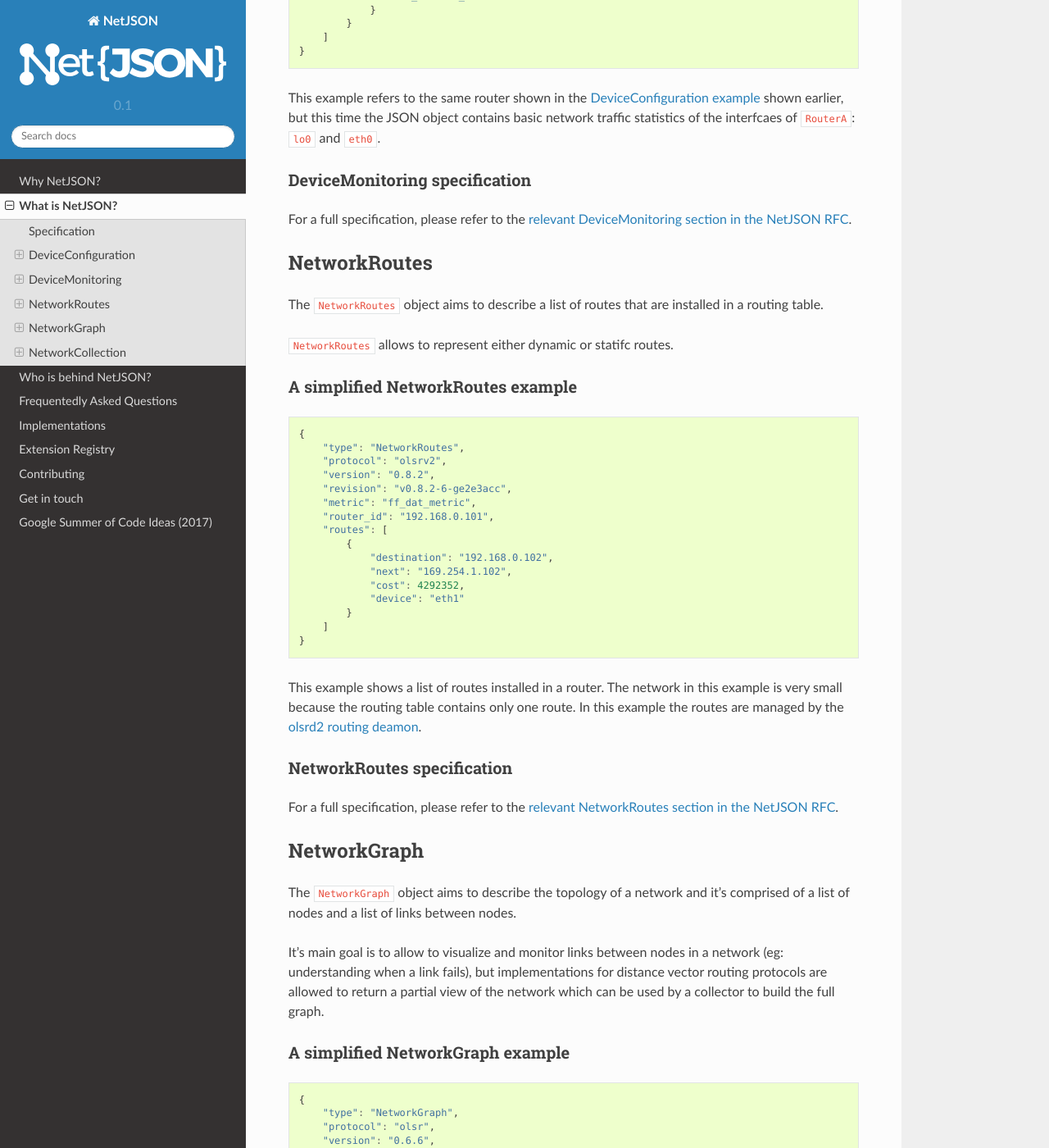
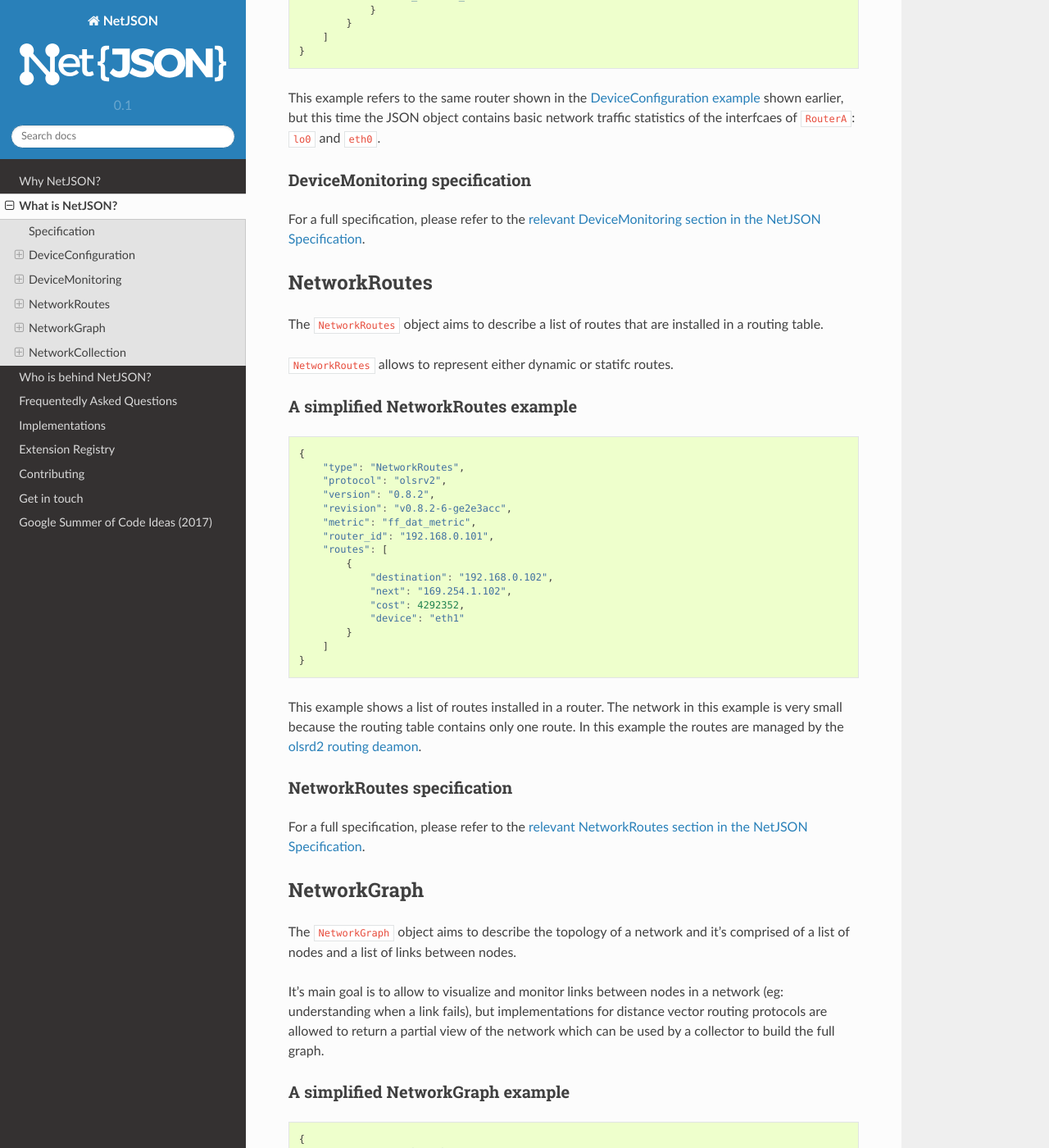
Before and after one commit to netjson/netjson, a Sphinx documentation site: the page built from docs/source/what.rst, in a window 1280 px wide and 1400 px high, scrolled down 3534 px. Shown: the whole window at 82% size. Built offline with Sphinx 7.4.7 and the Read the Docs theme 2.0.0, drawn with Linux system fonts in a browser that asks for light colours; some of the changed text lies outside the part shown.

Commit message:
[docs] Use "Specification" instead of RFC #52
Closes #52

```diff
--- a/docs/source/what.rst
+++ b/docs/source/what.rst
@@ -34,7 +34,8 @@ We are putting effort into writing a readable and easy to understand `specificat
 <http://netjson.org/rfc.html>`_, which is the official document explaining NetJSON.
 
 If you want to get a quick overview of what NetJSON can offer read on, but refer
-to the `NetJSON RFC <http://netjson.org/rfc.html>`_ for the full specification.
+to the `NetJSON Draft Specification <http://netjson.org/rfc.html>`_ for more
+detailed information.
 
 DeviceConfiguration
 -------------------
@@ -90,7 +91,7 @@ DeviceConfiguration specification
 ^^^^^^^^^^^^^^^^^^^^^^^^^^^^^^^^^
 
 For a full specification, please refer to the `relevant DeviceConfiguration
-section in the NetJSON RFC <http://netjson.org/rfc.html#rfc.section.5>`_.
+section in the NetJSON Specification <http://netjson.org/rfc.html#rfc.section.5>`_.
 
 DeviceMonitoring
 ----------------
@@ -181,7 +182,7 @@ DeviceMonitoring specification
 ^^^^^^^^^^^^^^^^^^^^^^^^^^^^^^
 
 For a full specification, please refer to the `relevant DeviceMonitoring
-section in the NetJSON RFC <http://netjson.org/rfc.html#rfc.section.6>`_.
+section in the NetJSON Specification <http://netjson.org/rfc.html#rfc.section.6>`_.
 
 NetworkRoutes
 -------------
@@ -221,7 +222,7 @@ NetworkRoutes specification
 ^^^^^^^^^^^^^^^^^^^^^^^^^^^
 
 For a full specification, please refer to the `relevant NetworkRoutes section
-in the NetJSON RFC <http://netjson.org/rfc.html#rfc.section.3>`_.
+in the NetJSON Specification <http://netjson.org/rfc.html#rfc.section.3>`_.
 
 NetworkGraph
 ------------
@@ -303,7 +304,7 @@ NetworkGraph specification
 ^^^^^^^^^^^^^^^^^^^^^^^^^^
 
 For a full specification, please refer to the `relevant NetworkGraph section
-in the NetJSON RFC <http://netjson.org/rfc.html#rfc.section.4>`_.
+in the NetJSON Specification <http://netjson.org/rfc.html#rfc.section.4>`_.
 
 NetworkCollection
 -----------------
@@ -369,4 +370,4 @@ NetworkCollection specification
 ^^^^^^^^^^^^^^^^^^^^^^^^^^^^^^^
 
 For a full specification, please refer to the `relevant NetworkCollection section
-in the NetJSON RFC <http://netjson.org/rfc.html#rfc.section.5>`_.
+in the NetJSON Specification <http://netjson.org/rfc.html#rfc.section.5>`_.
```
Also changed, not shown: docs/source/who.rst (+4 -4 lines), docs/source/why.rst (+6 -4 lines).
